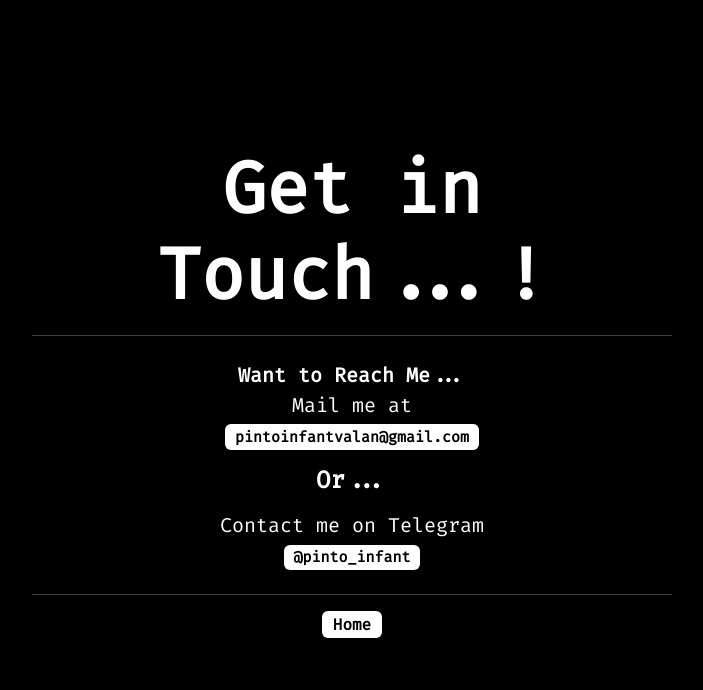
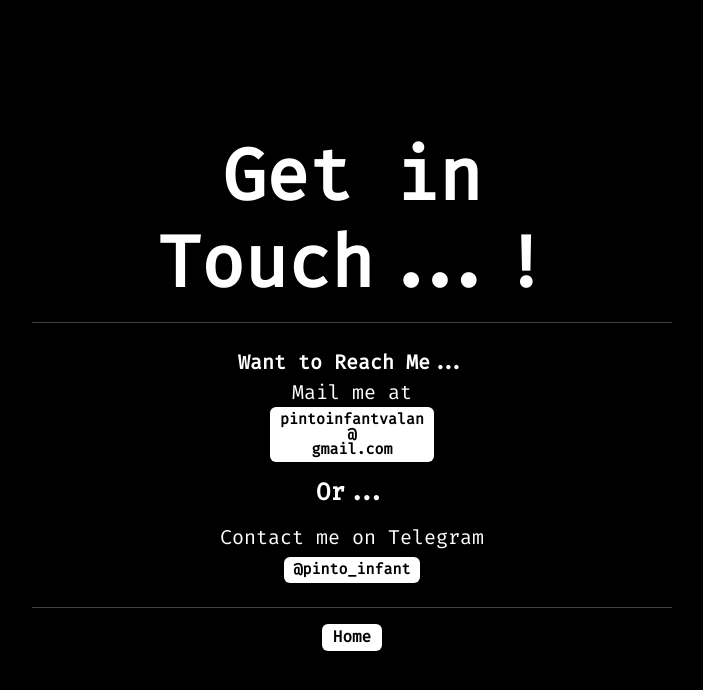
Before and after one commit to Pinto565/portfolio-react, a React (Create React App) app: page /contact in a window 1280 px wide. Shown: the top 690 px of the page, without its empty margins (288-991 px from the left). Built offline with nearby package versions, Linux system fonts and the light colour scheme.

Commit message:
updated contact

```diff
--- a/src/pages/contact.jsx
+++ b/src/pages/contact.jsx
@@ -12,7 +12,7 @@ function contact() {
             </div>
             <hr />
             <div className="mt-3 d-flex flex-column">
-              <p className="fs-5 fw-light text-center my-2"><span className="fw-bold">Want to Reach Me...<br /> </span>Mail me at<br /> <a href="mailto:pintoinfantvalan@gmail.com"><span className="badge bg-white text-black">pintoinfantvalan@gmail.com</span></a></p>
+              <p className="fs-5 fw-light text-center my-2"><span className="fw-bold">Want to Reach Me...</span><br />Mail me at<br /> <a href="mailto:pintoinfantvalan@gmail.com"><span className="badge bg-white text-black text-wrap">pintoinfantvalan<br />@<br />gmail.com</span></a></p>
               <p className="fs-4 fw-bold text-center my-1">Or...</p>
               <p className="fs-5 fw-light text-center my-2">Contact me on Telegram<br /><a href="https://t.me/pinto_infant"><span className="badge bg-white text-black">@pinto_infant</span></a></p>
             </div>
```
